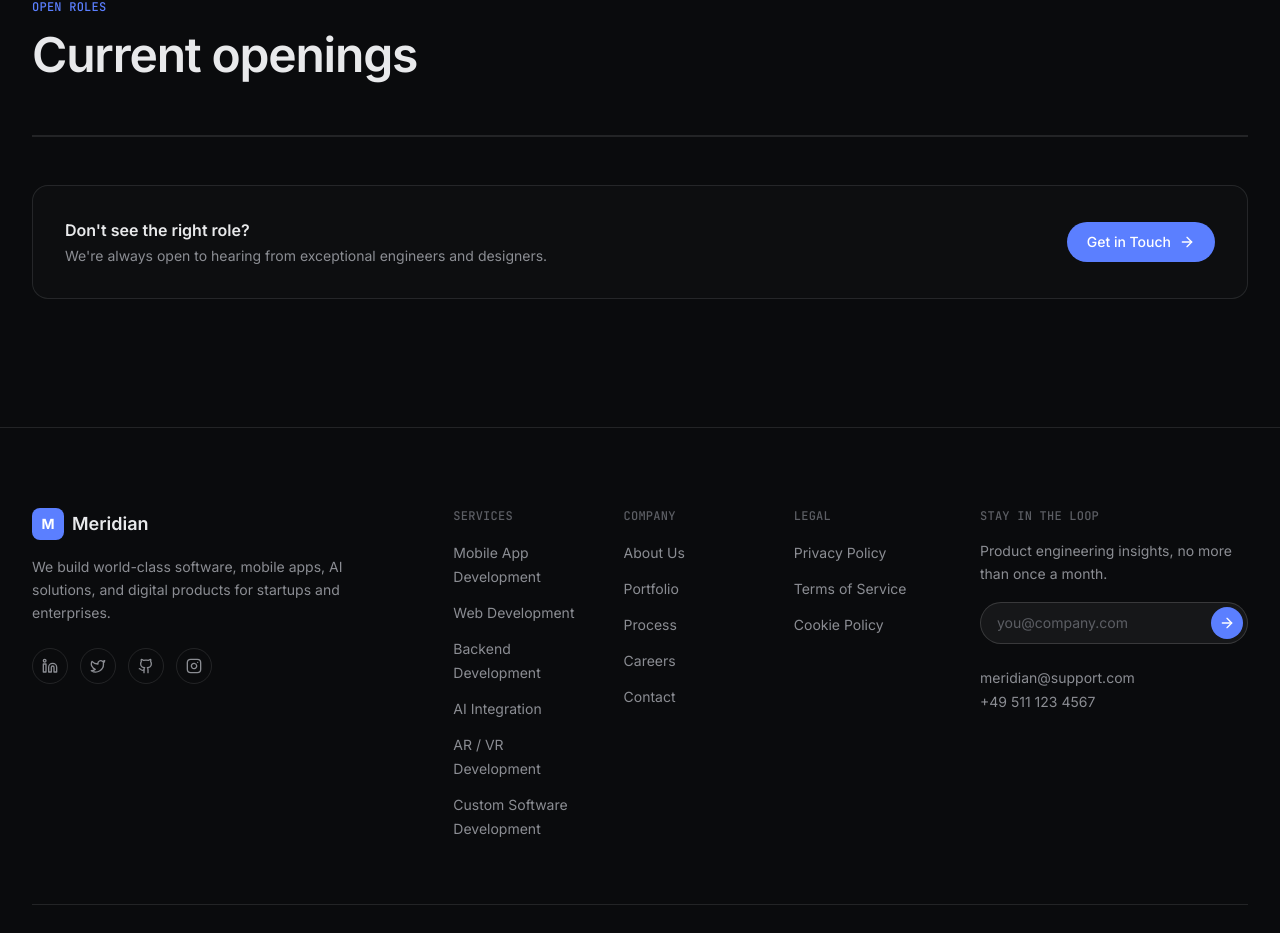
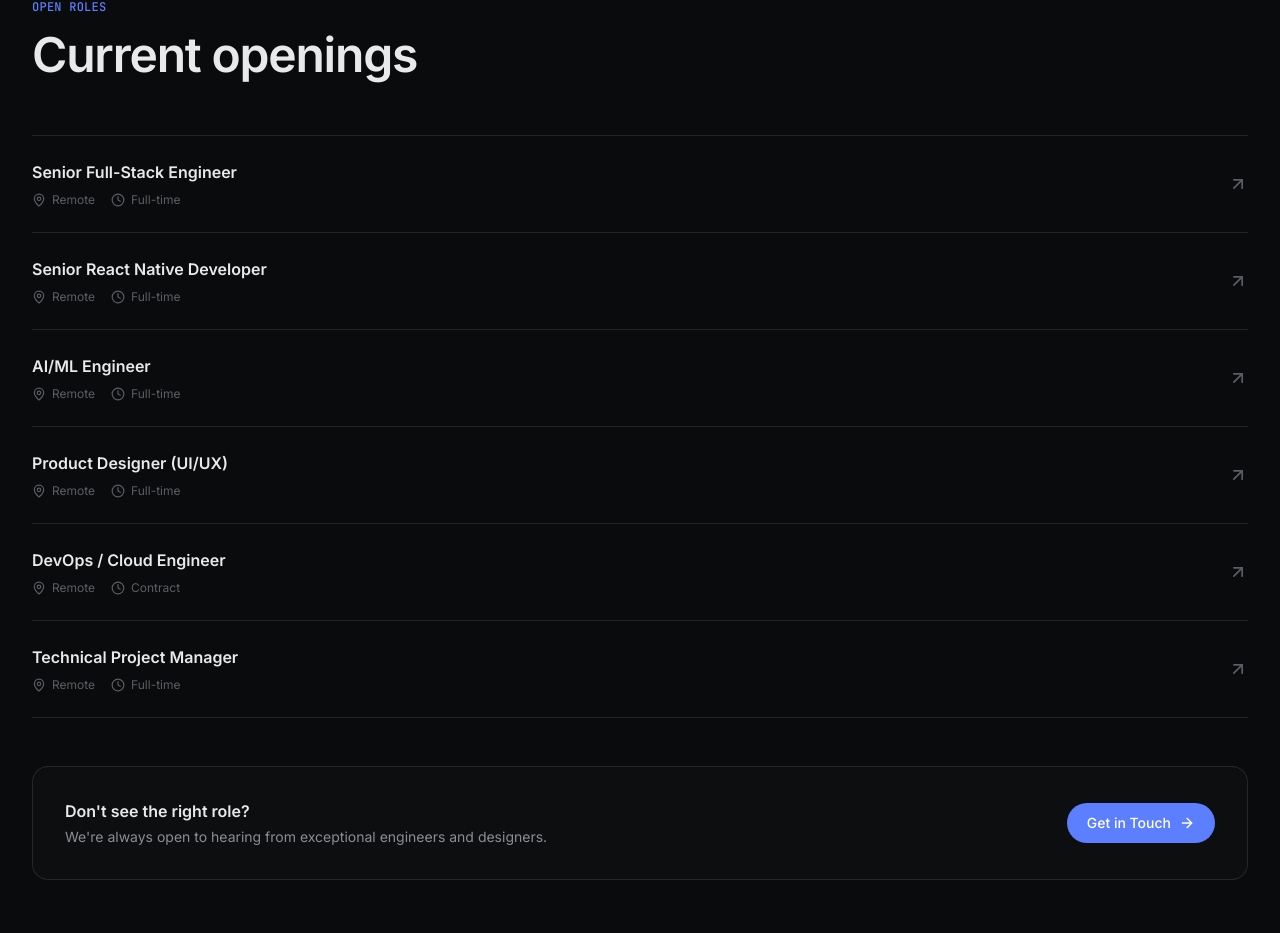
Before and after one commit to strkkark/agency-site, a Next.js app in the folder agency-site/: page /careers in a window 1280 px wide. Shown: the part 838-1771 px from the top of the page. Built offline with nearby package versions, Linux system fonts and the light colour scheme.

Commit message:
Add open roles to careers page

```diff
--- a/agency-site/src/app/careers/page.tsx
+++ b/agency-site/src/app/careers/page.tsx
@@ -12,7 +12,12 @@ export const metadata: Metadata = {
 };
 
 const OPEN_ROLES = [
-
+  { title: "Senior Full-Stack Engineer", location: "Remote", type: "Full-time" },
+  { title: "Senior React Native Developer", location: "Remote", type: "Full-time" },
+  { title: "AI/ML Engineer", location: "Remote", type: "Full-time" },
+  { title: "Product Designer (UI/UX)", location: "Remote", type: "Full-time" },
+  { title: "DevOps / Cloud Engineer", location: "Remote", type: "Contract" },
+  { title: "Technical Project Manager", location: "Remote", type: "Full-time" },
 ];
 
 const PERKS = [
```
